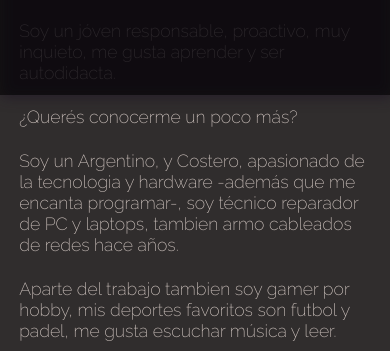
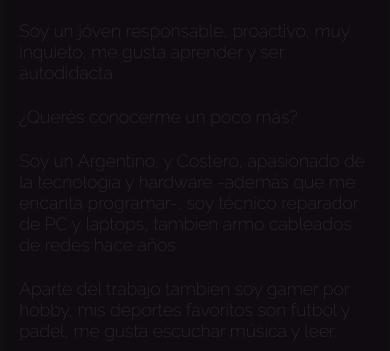
Before and after one commit to gongh95/portfolio22, a plain HTML site: page index.html in a window 390 px wide. Shown: the part 749-1100 px from the top of the page. Drawn offline with Linux system fonts and the light colour scheme.

Commit message:
cambio diseño principa

```diff
--- a/estilos.css
+++ b/estilos.css
@@ -275,10 +275,10 @@ p {
     transition: all .6s;
     position: absolute;
     width: 100%;
-    height: 49%;
+    height: 100vh;
     /* margin: 0 auto; */
     text-align: center;
-    bottom: 0;
+    bottom: -56%;
     filter: drop-shadow(2px 2px 7px rgb(26, 14, 36));
     font-family: fantasy;
     background: linear-gradient(0deg, #00000091/*#302d2d*/ 75%, transparent 98%);
@@ -362,6 +362,11 @@ p {
 
 /* MEDIA QUERYS */
 
+@media screen and (max-width: 320px) {
+    .cont {
+        min-width: 280px;
+    }
+}
 @media screen and (min-width: 510px) {
     .texto2 {
         margin-left:0;
```
